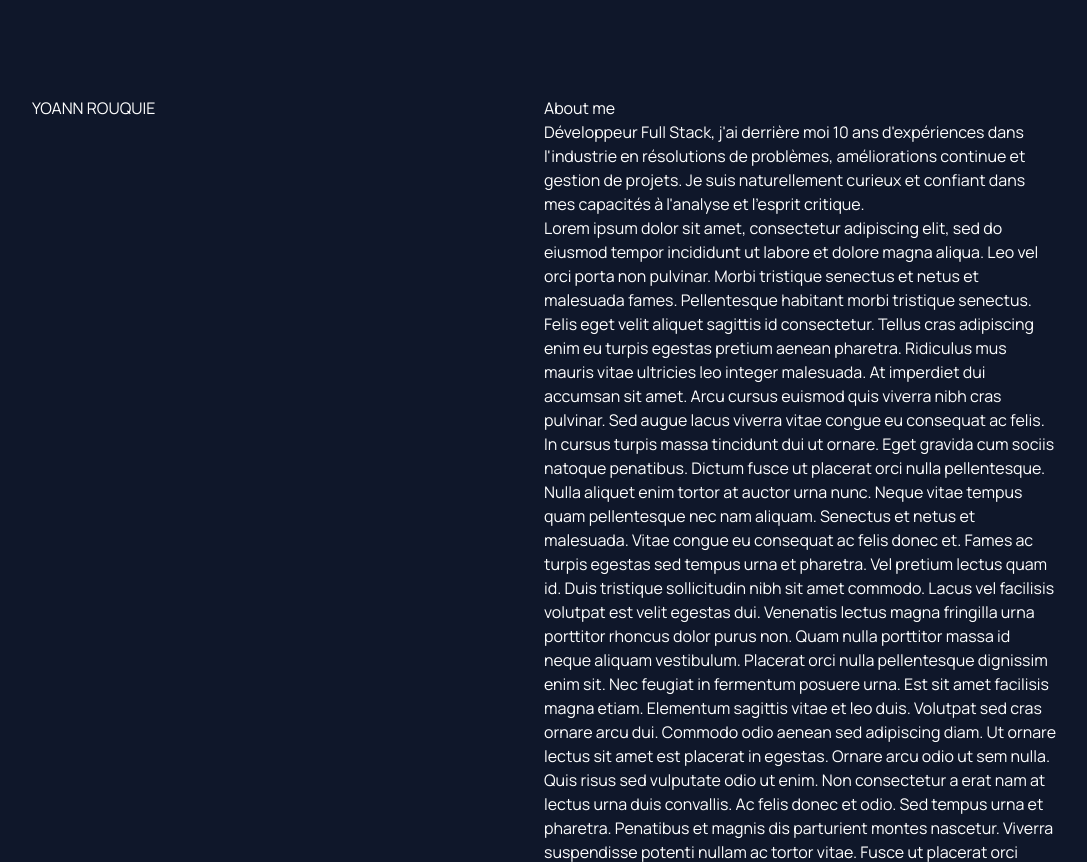
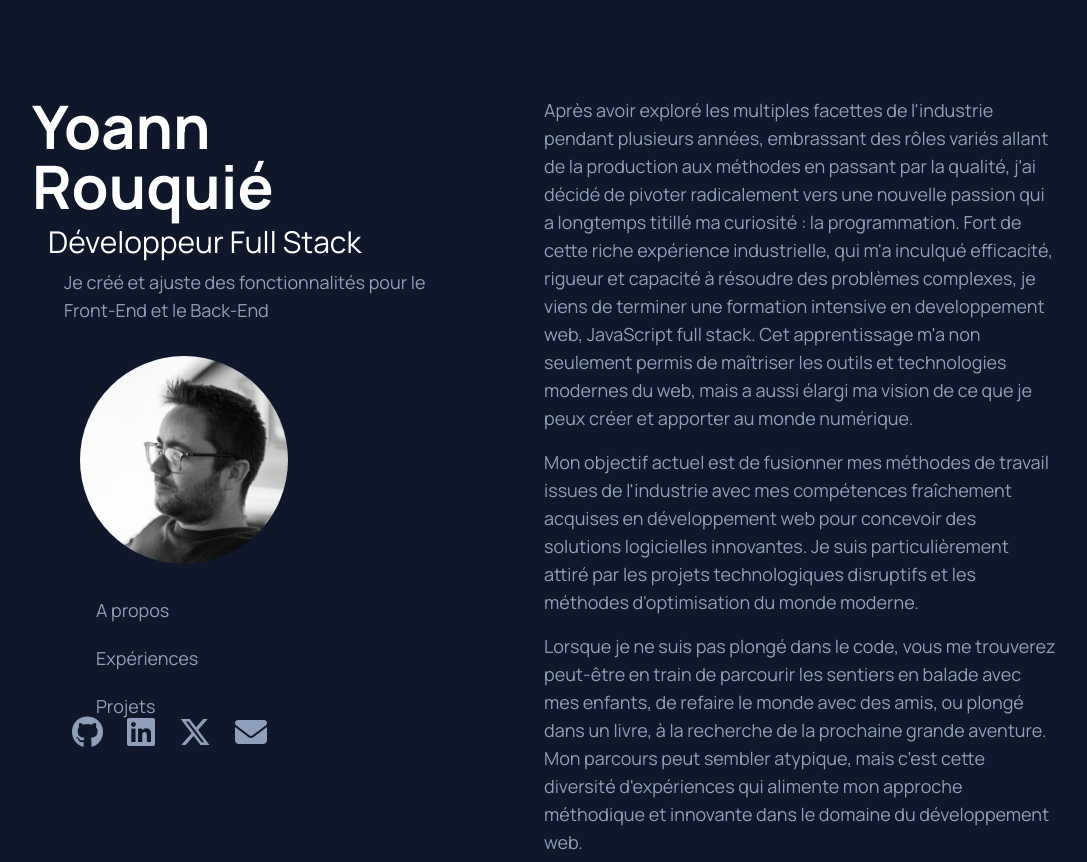
Before and after one commit to yoannrq/yoannrq.github.io, a website: page index.html in a window 1280 px wide. Shown: the top 862 px of the page, without its empty margins (96-1183 px from the left). Drawn offline with Linux system fonts and the light colour scheme.

Commit message:
Features : Ajout de la photo, des icones, des liens de navigation, de l'introduction et ajustements de la structure de la page

```diff
--- a/app/index.html
+++ b/index.html
@@ -9,25 +9,111 @@
       href="https://fonts.googleapis.com/css2?family=Manrope:wght@400;700&display=swap"
       rel="stylesheet"
     />
-    <link href="../dist/styles.css" rel="stylesheet" />
+    <link href="./dist/styles.css" rel="stylesheet" />
+    <script
+      src="https://kit.fontawesome.com/b80f59947e.js"
+      crossorigin="anonymous"
+    ></script>
     <title>Yoann rouquié | Développeur Full Stack</title>
   </head>
   <body
-    class="flex items-start justify-center w-screen h-screen overflow-auto text-white font-manrope bg-deep-blue"
+    class="flex items-start justify-center w-screen h-screen overflow-auto text-slate-gray font-manrope bg-deep-blue"
   >
-    <div class="w-4/5 my-24">
-      <header class="fixed w-1/3">
-        <h1>YOANN ROUQUIE</h1>
+    <div class="w-4/5">
+      <header class="fixed flex flex-col justify-between w-1/3 h-screen py-24">
+        <div>
+          <h1 class="text-6xl font-black text-white">Yoann Rouquié</h1>
+          <h2 class="py-2 pl-4 text-3xl text-white">Développeur Full Stack</h2>
+          <p class="pl-8 text-lg">
+            Je créé et ajuste des fonctionnalités pour le Front-End et le
+            Back-End
+          </p>
+          <div class="pt-8 pl-12">
+            <img
+              class="rounded-full size-52"
+              src="./src/images/Yoann.jpg"
+              alt="Photo de Yoann Rouquié"
+            />
+          </div>
+          <nav class="pt-8 pl-16">
+            <ul>
+              <li>
+                <a href="#">
+                  <span class="text-lg">A propos</span>
+                </a>
+              </li>
+              <li class="py-5">
+                <a href="#">
+                  <span class="text-lg">Expériences</span>
+                </a>
+              </li>
+              <li>
+                <a href="#">
+                  <span class="text-lg">Projets</span>
+                </a>
+              </li>
+            </ul>
+          </nav>
+        </div>
+        <ul class="flex gap-6 pl-10">
+          <li>
+            <a href="https://github.com/yoannrq">
+              <span class="sr-only">Github</span>
+              <i class="fa-brands fa-github fa-2xl"></i>
+            </a>
+          </li>
+          <li>
+            <a href="https://www.linkedin.com/in/yoannrouquie/">
+              <span class="sr-only">LinkedIn</span>
+              <i class="fa-brands fa-linkedin fa-2xl"></i>
+            </a>
+          </li>
+          <li>
+            <a href="https://twitter.com/YoannRq">
+              <span class="sr-only">X / Twitter</span>
+              <i class="fa-brands fa-x-twitter fa-2xl"></i>
+            </a>
+          </li>
+          <li>
+            <a href="mailto:rouquieyoann@gmail.com">
+              <span class="sr-only">Email</span>
+              <i class="fa-solid fa-envelope fa-2xl"></i>
+            </a>
+          </li>
+        </ul>
       </header>
-      <div class="flex justify-end">
+      <div class="flex justify-end py-24">
         <main class="w-1/2">
-          <section>
-            <div>About me</div>
-            <p>
-              Développeur Full Stack, j'ai derrière moi 10 ans d'expériences
-              dans l'industrie en résolutions de problèmes, améliorations
-              continue et gestion de projets. Je suis naturellement curieux et
-              confiant dans mes capacités à l'analyse et l'esprit critique.
+          <section class="mb-20">
+            <p class="mb-4 text-lg">
+              Après avoir exploré les multiples facettes de l'industrie pendant
+              plusieurs années, embrassant des rôles variés allant de la
+              production aux méthodes en passant par la qualité, j'ai décidé de
+              pivoter radicalement vers une nouvelle passion qui a longtemps
+              titillé ma curiosité : la programmation. Fort de cette riche
+              expérience industrielle, qui m'a inculqué efficacité, rigueur et
+              capacité à résoudre des problèmes complexes, je viens de terminer
+              une formation intensive en developpement web, JavaScript full
+              stack. Cet apprentissage m'a non seulement permis de maîtriser les
+              outils et technologies modernes du web, mais a aussi élargi ma
+              vision de ce que je peux créer et apporter au monde numérique.
+            </p>
+            <p class="mb-4 text-lg">
+              Mon objectif actuel est de fusionner mes méthodes de travail
+              issues de l'industrie avec mes compétences fraîchement acquises en
+              développement web pour concevoir des solutions logicielles
+              innovantes. Je suis particulièrement attiré par les projets
+              technologiques disruptifs et les méthodes d'optimisation du monde
+              moderne.
+            </p>
+            <p class="mb-4 text-lg">
+              Lorsque je ne suis pas plongé dans le code, vous me trouverez
+              peut-être en train de parcourir les sentiers en balade avec mes
+              enfants, de refaire le monde avec des amis, ou plongé dans un
+              livre, à la recherche de la prochaine grande aventure. Mon
+              parcours peut sembler atypique, mais c'est cette diversité
+              d'expériences qui alimente mon approche méthodique et innovante
+              dans le domaine du développement web.
             </p>
           </section>
           <section>
--- a/tailwind.config.js
+++ b/tailwind.config.js
@@ -1,6 +1,6 @@
 /** @type {import('tailwindcss').Config} */
 module.exports = {
-  content: ['./app/index.html'],
+  content: ['index.html'],
   theme: {
     extend: {
       fontFamily: {
@@ -8,6 +8,7 @@ module.exports = {
       },
       colors: {
         'deep-blue': '#0f172a',
+        'slate-gray': '#8f9fb9',
       },
     },
   },
--- /dev/null
+++ b/vite.config.js
@@ -0,0 +1,5 @@
+import { defineConfig } from 'vite';
+
+export default defineConfig({
+  // Options de configuration...
+});
```
Also changed, not shown: package.json (+5 -2 lines), README.md, dist/styles.css, src/images/Yoann.jpg (added), src/images/github.svg (added), 2 other files.
